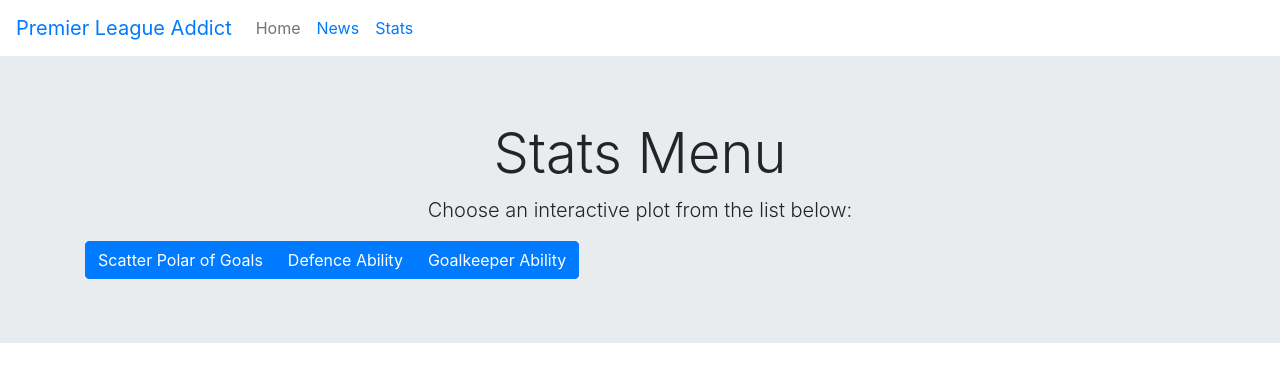
After one commit to dilbourne/Soccer-Website-Django, a Django app: template src/stats/templates/stats/stats_home.html in a window 1280 px wide. The commit adds this page. Shown: the top 382 px of the page. Run offline with Django 3.2, Linux system fonts and the light colour scheme; the template is opened without the code that fills it, so the values that code supplies are empty; some libraries are stand-ins or nearby versions.

Commit message:
added base template for website navigation and header

```diff
--- /dev/null
+++ b/src/stats/templates/stats/stats_home.html
@@ -0,0 +1,25 @@
+{% extends 'base.html' %}
+
+{% block content %}
+
+<div class="jumbotron jumbotron-fluid text-center">
+    <div class="container">
+      <h1 class="display-4">Stats Menu</h1>
+      <p class="lead">Choose an interactive plot from the list below:</p>
+      <div class="btn-toolbar justify-content-between" role="toolbar" aria-label="List of Buttons for interactive plots">
+          <div class="btn-group mr-2 bg-light" role="group" aria-label="First group">
+              <button type="button" class="btn btn-primary">
+                  <a href="{% url 'stats:polar_scatter' %}" class="text-white">Scatter Polar of Goals</a>
+              </button>
+              <button type="button" class="btn btn-primary">
+                  <a href="#" class="text-white">Defence Ability</a>
+              </button>
+              <button type="button" class="btn btn-primary">
+                  <a href="#" class="text-white">Goalkeeper Ability</a>
+              </button>
+          </div>
+      </div>
+    </div>
+  </div>
+
+{% endblock %}
--- a/src/templates/base.html
+++ b/src/templates/base.html
@@ -8,6 +8,32 @@
         <link rel="stylesheet" href="https://stackpath.bootstrapcdn.com/bootstrap/4.4.1/css/bootstrap.min.css" integrity="sha384-Vkoo8x4CGsO3+Hhxv8T/Q5PaXtkKtu6ug5TOeNV6gBiFeWPGFN9MuhOf23Q9Ifjh" crossorigin="anonymous">
     </head>
     <body>
-
+        <header>
+            <nav class="navbar navbar-expand-md navbar-blue bg-blue">
+                <a class="navbar-brand" href="#">Premier League Addict</a>
+                <button class="navbar-toggler" type="button" data-toggle="collapse" data-target="#varbarsExampleDefault" aria-controls="navbarsExampleDefault" aria-expanded="false" aria-label="Toggle naviagtion">
+                    <span class="navbar-toggler-icon"></span>
+                </button>
+                <div class="collapse navbar-collapse" id="navbarsExampleDefault">
+                    <ul class="navbar-nav mr-auto">
+                        <li class="nav-item">
+                            <a class="nav-link disabled">Home</a>
+                        </li>
+                        <li class="nav-item-active">
+                            <a class ="nav-link" href="{% url 'news:news' %}">News</a>
+                            <span class="sr-only">(current)</span>
+                        </li>
+                        <li class="nav-item">
+                            <a class="nav-link" href="{% url 'stats:stats' %}">Stats</a>
+                        </li>
+                    </ul>
+                </div>
+            </nav>
+        </header>
+            {% block content %}
+            {% endblock %}
+        <script src="https://code.jquery.com/jquery-3.4.1.slim.min.js" integrity="sha384-J6qa4849blE2+poT4WnyKhv5vZF5SrPo0iEjwBvKU7imGFAV0wwj1yYfoRSJoZ+n" crossorigin="anonymous"></script>
+        <script src="https://cdn.jsdelivr.net/npm/popper.js@1.16.0/dist/umd/popper.min.js" integrity="sha384-Q6E9RHvbIyZFJoft+2mJbHaEWldlvI9IOYy5n3zV9zzTtmI3UksdQRVvoxMfooAo" crossorigin="anonymous"></script>
+        <script src="https://stackpath.bootstrapcdn.com/bootstrap/4.4.1/js/bootstrap.min.js" integrity="sha384-wfSDF2E50Y2D1uUdj0O3uMBJnjuUD4Ih7YwaYd1iqfktj0Uod8GCExl3Og8ifwB6" crossorigin="anonymous"></script>
     </body>
 </html>
```
Also changed, not shown: src/news/templates/news/news.html (+4 -13 lines), src/stats/templates/stats/home.html (deleted, +0 -19 lines), src/stats/templates/stats/polar_scatter.html (+12 -16 lines).
